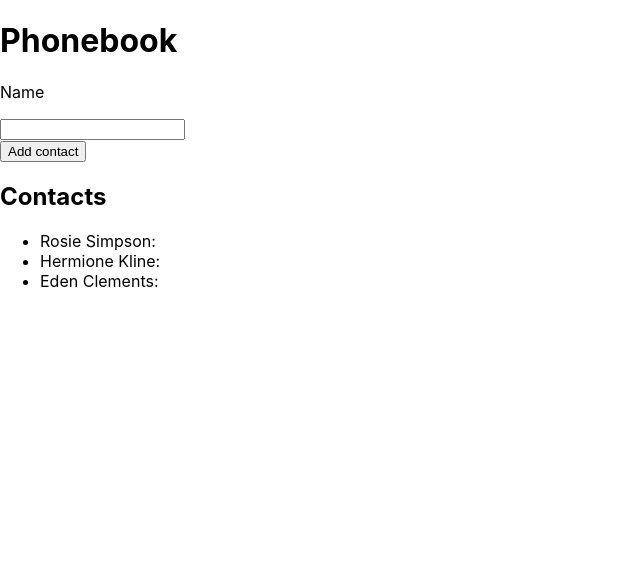
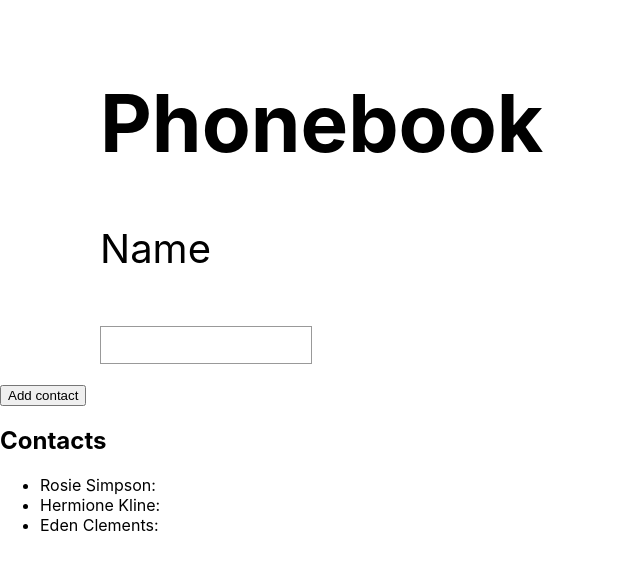
Before and after one commit to Tasha1003Natasha/goit-react-hw-02-phonebook, a React (Create React App) app: page / in a window 1280 px wide. Shown: the top 570 px of the page, without its empty margins (0-640 px from the left). Built offline with nearby package versions, Linux system fonts and the light colour scheme.

Commit message:
№ 2.1 без стилів

```diff
--- a/package.json
+++ b/package.json
@@ -7,6 +7,7 @@
     "@testing-library/jest-dom": "^5.16.3",
     "@testing-library/react": "^12.1.4",
     "@testing-library/user-event": "^13.5.0",
+    "nanoid": "^4.0.0",
     "react": "^18.1.0",
     "react-dom": "^18.1.0",
     "react-scripts": "5.0.1",
--- a/src/components/App.jsx
+++ b/src/components/App.jsx
@@ -1,50 +1,62 @@
 import  {Component } from 'react';
-
+import {ContactForm} from './ContactForm/ContactForm'
+// import '../index.css';
 
 export class App extends Component {
   state = {
     contacts: [],
-    name: "",
   };
 
-  handleChange = (event) => {
-    const { value, name } = event.target;
-    this.setState({ [name]: value });
-  };
+
+formSubmitHendler = contact => {
+  this.setState(prevState => ({
+    contacts: [...prevState.contacts,contact]
+  }))
+
+}
 
   render() {
-    const { contacts, name } = this.state;
-    console.log({ contacts, name });
+    return (
+      <>
+  <ContactForm onSubmit={this.formSubmitHendler}/>
+</>
+    )
+}
+}
 
-    return (
-      <form>
-        <div className="form">
-          <h1 className="form__title">Phonebook</h1>
-          <label className="form__label">
-            <p>Name</p>
-            <input
-              value={name}
-              type="text"
-              name="name"
-              className="form__input"
-              onChange={this.handleChange}
-              pattern="^[a-zA-Zа-яА-Я]+(([' -][a-zA-Zа-яА-Я ])?[a-zA-Zа-яА-Я]*)*$"
-              title="Name may contain only letters, apostrophe, dash and spaces. For example Adrian, Jacob Mercer, Charles de Batz de Castelmore d'Artagnan"
-              required
-            />
-          </label>
-        </div>
-        <button type="submit" className="form__btn">
-          Add contact
-        </button>
+// ////////////////////////////////////////////////
+  //   const { contacts, name } = this.state;
 
-        <h2 className="contact__title">Contacts</h2>
-        <ul className="contact__list">
-          <li className="contact__item">Rosie Simpson: </li>
-          <li className="contact__item">Hermione Kline: </li>
-          <li className="contact__item">Eden Clements: </li>
-        </ul>
-      </form>
-    );
-  }
-}
+
+  //   return (
+  //     <form onSubmit={this.handleSubmit}>
+  //       <div className="form">
+  //         <h1 className="form__title">Phonebook</h1>
+  //         <label className="form__label">
+  //           <p>Name</p>
+  //           <input
+  //             type="text"
+  //             name="name"
+  //             value={name}
+  //             className="form__input"
+  //             onChange={this.handleChange}
+  //             pattern="^[a-zA-Zа-яА-Я]+(([' -][a-zA-Zа-яА-Я ])?[a-zA-Zа-яА-Я]*)*$"
+  //             title="Name may contain only letters, apostrophe, dash and spaces. For example Adrian, Jacob Mercer, Charles de Batz de Castelmore d'Artagnan"
+  //             required
+  //           />
+  //         </label>
+  //       </div>
+  //       <button type="submit" className="form__btn">
+  //         Add contact
+  //       </button>
+
+  //       <h2 className="contact__title">Contacts</h2>
+  //       <ul className="contact__list">
+  //         <li className="contact__item">Rosie Simpson: </li>
+  //         <li className="contact__item">Hermione Kline: </li>
+  //         <li className="contact__item">Eden Clements: </li>
+  //       </ul>
+  //     </form>
+  //   );
+//   // }
+// }
--- /dev/null
+++ b/src/components/ContactForm/ContactForm.js
@@ -0,0 +1,64 @@
+import { Component } from 'react';
+import { nanoid } from 'nanoid';
+import styles from '../ContactForm/ContactForm.module.css';
+
+export class ContactForm extends Component {
+  state = {
+    name: '',
+  };
+
+  loginInputId = nanoid();
+
+  handleChange = event => {
+    const { value, name } = event.target;
+    this.setState({ [name]: value });
+  };
+
+  handleSubmit = event => {
+    event.preventDefault();
+    const { name } = this.state;
+    this.props.onSubmit({ ...this.state });
+
+    this.reset();
+  };
+
+  reset = () => {
+    this.setState({ name: '' });
+  };
+
+  render() {
+    const { name } = this.state;
+
+    return (
+      <form onSubmit={this.handleSubmit}>
+        <div className={styles.form}>
+          <h1 className="form__title">Phonebook</h1>
+          <label htmlFor={this.loginInputId} className="form__label">
+            <p>Name</p>
+            <input
+              type="text"
+              name="name"
+              value={name}
+              className={styles.form__input}
+              onChange={this.handleChange}
+              id={this.loginInputId}
+              pattern="^[a-zA-Zа-яА-Я]+(([' -][a-zA-Zа-яА-Я ])?[a-zA-Zа-яА-Я]*)*$"
+              title="Name may contain only letters, apostrophe, dash and spaces. For example Adrian, Jacob Mercer, Charles de Batz de Castelmore d'Artagnan"
+              required
+            />
+          </label>
+        </div>
+        <button type="submit" className="form__btn">
+          Add contact
+        </button>
+
+        <h2 className="contact__title">Contacts</h2>
+        <ul className="contact__list">
+          <li className="contact__item">Rosie Simpson: </li>
+          <li className="contact__item">Hermione Kline: </li>
+          <li className="contact__item">Eden Clements: </li>
+        </ul>
+      </form>
+    );
+  }
+}
--- /dev/null
+++ b/src/components/ContactForm/ContactForm.module.css
@@ -0,0 +1,13 @@
+.form {
+  padding: 20px 100px;
+  font-size: 40px;
+}
+
+.form__input {
+  width: 200px;
+  height: 30px;
+  padding: 3px 5px 3px 5px;
+  border: 1px solid #999;
+  font-size: 20px;
+  font-family: Tahoma;
+}
```
Also changed, not shown: 1 other file (tests, documents, lock files or other folders).
